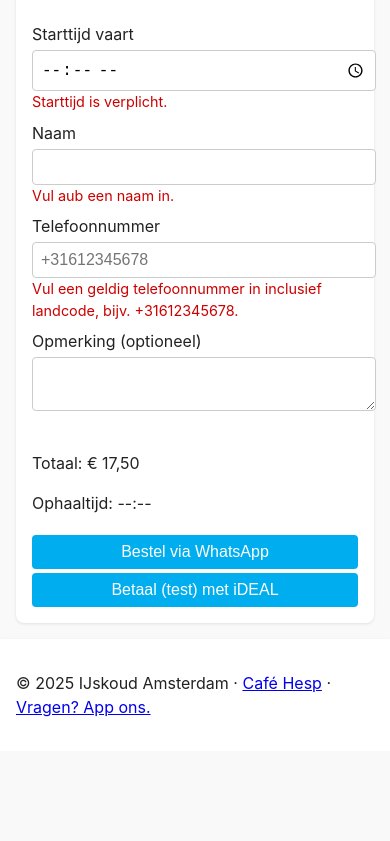
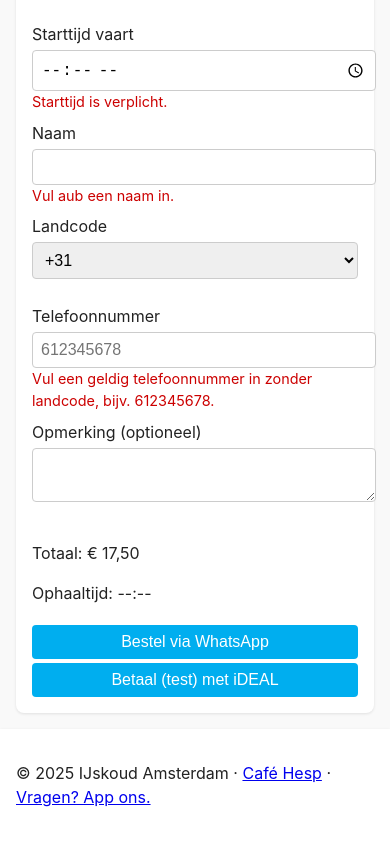
Before and after one commit to matthijshart/BOOTIJS, a website: page index.html in a window 390 px wide. Shown: the part 958-1799 px from the top of the page. Before the commit the page ends 1709 px from the top, so only its background shows below. Drawn offline with Linux system fonts and the light colour scheme.

Commit message:
feat: add country code selector for phone number

```diff
--- a/index.html
+++ b/index.html
@@ -78,12 +78,20 @@
       <label for="start">Starttijd vaart</label>
       <input type="time" id="start" name="start" required min="00:00">
       <span class="error" aria-live="polite"></span>
-      <label for="name">Naam</label>
-      <input type="text" id="name" name="name" required>
-      <span class="error" aria-live="polite"></span>
-      <label for="phone">Telefoonnummer</label>
-      <input type="tel" id="phone" name="phone" required pattern="\+[0-9]{10,13}" placeholder="+31612345678">
-      <span class="error" aria-live="polite"></span>
+        <label for="name">Naam</label>
+        <input type="text" id="name" name="name" required>
+        <span class="error" aria-live="polite"></span>
+        <label for="country">Landcode</label>
+        <select id="country" name="country">
+          <option value="+31">+31</option>
+          <option value="+32">+32</option>
+          <option value="+49">+49</option>
+          <option value="+44">+44</option>
+        </select>
+        <span class="error" aria-live="polite"></span>
+        <label for="phone">Telefoonnummer</label>
+        <input type="tel" id="phone" name="phone" required pattern="[0-9]{6,12}" placeholder="612345678">
+        <span class="error" aria-live="polite"></span>
       <label for="note">Opmerking (optioneel)</label>
       <textarea id="note" name="note"></textarea>
       <span class="error" aria-live="polite"></span>
@@ -112,6 +120,7 @@ const amountEl = document.getElementById('amount');
 const dateEl = document.getElementById('date');
 const startEl = document.getElementById('start');
 const nameEl = document.getElementById('name');
+const countryEl = document.getElementById('country');
 const phoneEl = document.getElementById('phone');
 const noteEl = document.getElementById('note');
 const totalEl = document.getElementById('total');
@@ -221,8 +230,8 @@ function validateName(show=true){
 
 function validatePhone(show=true){
   const num = phoneEl.value.trim();
-  if(!/^\+[0-9]{10,13}$/.test(num)){
-    if(show) setError(phoneEl,'Vul een geldig telefoonnummer in inclusief landcode, bijv. +31612345678.');
+  if(!/^[0-9]{6,12}$/.test(num)){
+    if(show) setError(phoneEl,'Vul een geldig telefoonnummer in zonder landcode, bijv. 612345678.');
     return false;
   }
   if(show) setError(phoneEl,'');
@@ -256,13 +265,14 @@ function updateButtonState(){
   dateEl.addEventListener(ev, () => { updateInfo(); validateDate(); validateStart(); updateButtonState(); });
   startEl.addEventListener(ev, () => { updateInfo(); validateStart(); updateButtonState(); });
   nameEl.addEventListener(ev, () => { validateName(); updateButtonState(); });
+  countryEl.addEventListener(ev, () => { validatePhone(); updateButtonState(); });
   phoneEl.addEventListener(ev, () => { validatePhone(); updateButtonState(); });
 });
 
 function buildMessage(){
   const lines = [
     `Naam: ${nameEl.value}`,
-    `Telefoon: ${phoneEl.value}`,
+    `Telefoon: ${countryEl.value}${phoneEl.value}`,
     `Datum vaart: ${dateEl.value}`,
     `Starttijd: ${startEl.value}`,
     `Ophaaltijd: ${pickupEl.textContent}`,
@@ -302,7 +312,7 @@ payBtn.addEventListener('click', async () => {
       const res = await fetch('/.netlify/functions/create-payment', {
         method: 'POST',
         headers: { 'Content-Type': 'application/json' },
-        body: JSON.stringify({ amount, description: `IJskoud ${productEl.value}kg`, phone: phoneEl.value })
+        body: JSON.stringify({ amount, description: `IJskoud ${productEl.value}kg`, phone: countryEl.value + phoneEl.value })
       });
       let data = {};
       try{
```
